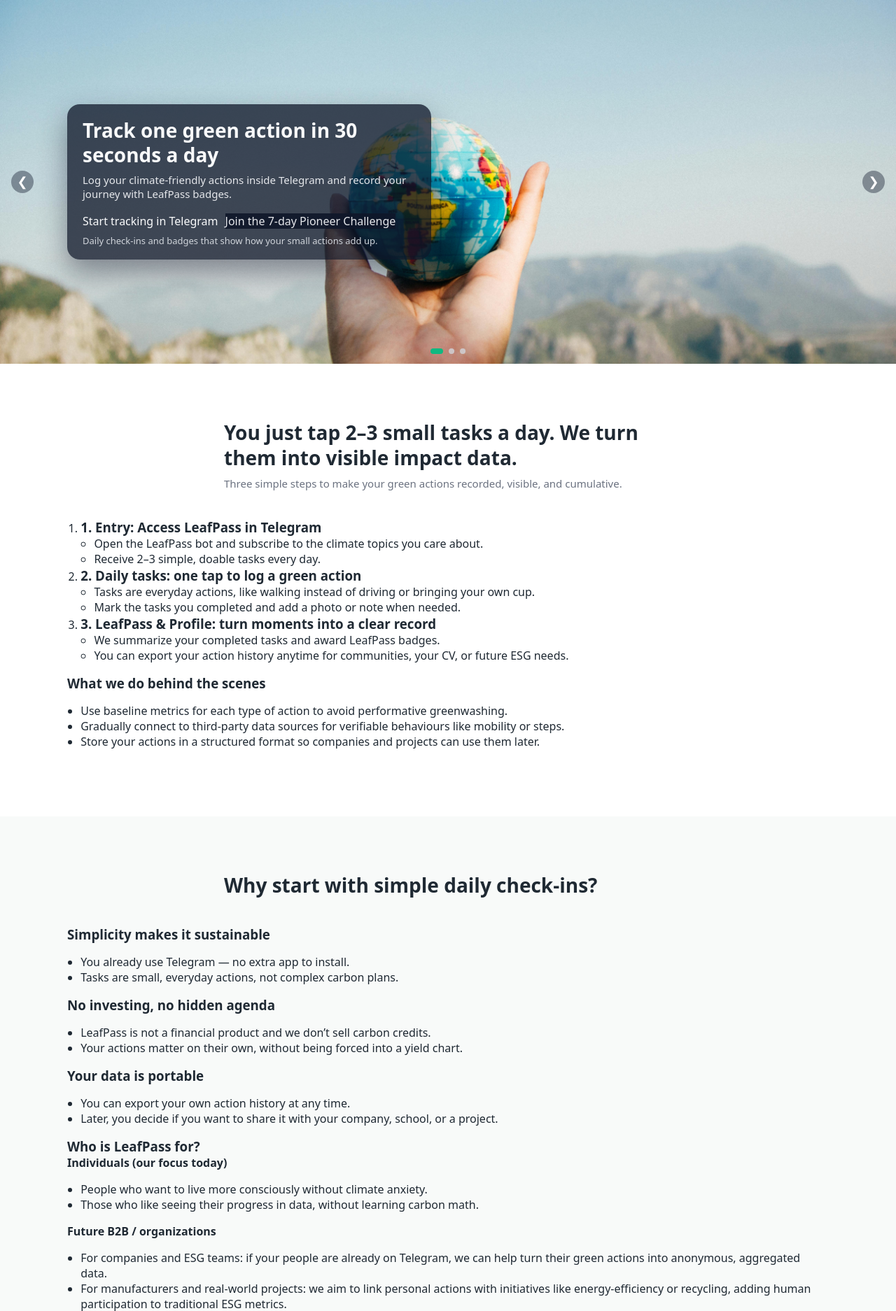
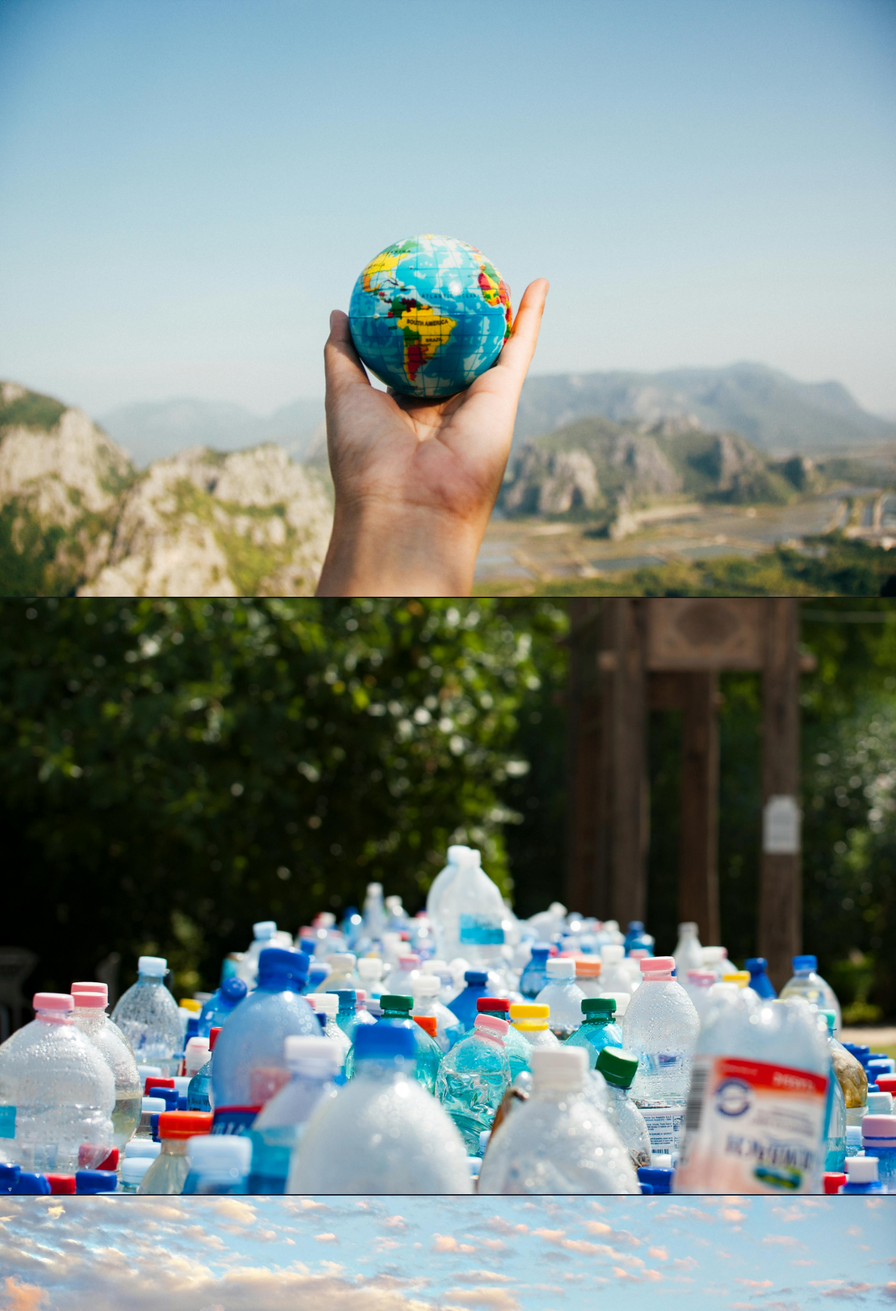
Before and after one commit to suchenyang0910-glitch/greensphere, a FastAPI app: page / in a window 1280 px wide. Shown: the part 54-1928 px from the top of the page at 70% size. Run offline with FastAPI, Linux system fonts and the light colour scheme; parts of the project's set-up code (start-up, migrations or seed data) failed here and were passed over; some libraries are stand-ins or nearby versions.

Commit message:
modified:   static/style_home.css 	modified:   templates/home.html

```diff
--- a/static/style_home.css
+++ b/static/style_home.css
@@ -103,63 +103,37 @@ h1, h2, h3, h4, p {
   border-color: var(--lp-primary-soft);
 }
 
-/* Hero：轮播 + 文案覆盖 */
+/* Hero：三张图竖向 + 文案在底部 */
 .lp-hero {
-  padding: 0;
+  padding: 0 0 60px;
+  background: #000; /* 让图片更突出，可按需改 */
 }
 
-.lp-hero-carousel {
-  position: relative;
+.lp-hero-stack {
   width: 100%;
-  max-height: 520px;
-  overflow: hidden;
-  background: #000;
+}
+.lp-hero-stack img {
+  width: 100%;
+  display: block;
+  object-fit: cover;
+}
+.lp-hero-stack img + img {
+  border-top: 2px solid #111827; /* 图片之间一条细线，可去掉 */
 }
 
-/* 新写法：横向 track 滑动 */
-.lp-hero-track {
-  display: flex;
-  width: 100%;
-  height: 100%;
-  transition: transform 0.6s ease;
+/* 文案块在三张图下面 */
+.lp-hero-text-block {
+  padding-top: 24px;
 }
-.lp-hero-slide {
-  min-width: 100%;
-  height: 100%;
-}
-.lp-hero-slide img {
-  width: 100%;
-  height: 100%;
-  max-height: 520px;
-  object-fit: cover;
-  display: block;
-}
-
-/* 文案覆盖在图片上 */
-.lp-hero-overlay-content {
-  position: absolute;
-  inset: 0;
-  display: flex;
-  align-items: center;
-  pointer-events: none;
-}
-.lp-hero-text-card {
-  max-width: 520px;
-  background: rgba(15, 23, 42, 0.76);
-  color: #f9fafb;
-  border-radius: 18px;
-  padding: 20px 22px 18px;
-  box-shadow: 0 18px 40px rgba(15, 23, 42, 0.45);
-  pointer-events: auto;
-}
-.lp-hero-text-card h1 {
+.lp-hero-text-block h1 {
   font-size: 28px;
   line-height: 1.25;
-  margin-bottom: 8px;
+  margin-bottom: 10px;
 }
 .lp-hero-subtitle {
-  color: #e5e7eb;
+  color: var(--lp-muted);
   font-size: 15px;
+  max-width: 520px;
 }
 .lp-hero-actions {
   display: flex;
@@ -168,94 +142,13 @@ h1, h2, h3, h4, p {
   margin: 18px 0 8px;
 }
 .lp-hero-caption {
-  color: #d1d5db;
+  color: var(--lp-muted);
   font-size: 13px;
 }
 
-/* 第二按钮在深色背景下 */
-.lp-hero-text-card .lp-btn-secondary {
-  background: rgba(15, 23, 42, 0.9);
-  color: #e5e7eb;
-  border-color: rgba(148, 163, 184, 0.7);
-}
-.lp-hero-text-card .lp-btn-secondary:hover {
-  background: rgba(15, 23, 42, 1);
-}
-
-/* 箭头 & dots */
-.lp-hero-nav {
-  position: absolute;
-  top: 50%;
-  transform: translateY(-50%);
-  border: none;
-  background: rgba(15, 23, 42, 0.4);
-  color: #fff;
-  width: 32px;
-  height: 32px;
-  border-radius: 999px;
-  display: flex;
-  align-items: center;
-  justify-content: center;
-  cursor: pointer;
-  padding: 0;
-  font-size: 18px;
-}
-.lp-hero-prev {
-  left: 16px;
-}
-.lp-hero-next {
-  right: 16px;
-}
-.lp-hero-nav:hover {
-  background: rgba(15, 23, 42, 0.6);
-}
-.lp-hero-dots {
-  position: absolute;
-  left: 50%;
-  bottom: 14px;
-  transform: translateX(-50%);
-  display: flex;
-  gap: 8px;
-}
-.lp-hero-dots button {
-  width: 8px;
-  height: 8px;
-  border-radius: 999px;
-  border: none;
-  background: rgba(209, 213, 219, 0.8);
-  padding: 0;
-  cursor: pointer;
-}
-.lp-hero-dots button.is-active {
-  width: 18px;
-  background: #10b981;
-}
-
-/* 小屏适配 */
-@media (max-width: 900px) {
-  .lp-hero-carousel {
-    max-height: 460px;
-  }
-  .lp-hero-text-card {
-    max-width: 100%;
-  }
-  .lp-hero-text-card h1 {
-    font-size: 22px;
+/* 小屏时标题稍微缩小 */
+@media (max-width: 640px) {
+  .lp-hero-text-block h1 {
+    font-size: 24px;
   }
 }
-@media (max-width: 640px) {
-  .lp-hero-carousel {
-    max-height: 380px;
-  }
-  .lp-hero-overlay-content {
-    align-items: flex-end;
-    padding-bottom: 16px;
-  }
-  .lp-hero-text-card {
-    margin-inline: 16px;
-    padding: 16px 14px 12px;
-  }
-  .lp-hero-nav {
-    display: none;
-  }
-}
--- a/templates/home.html
+++ b/templates/home.html
@@ -41,35 +41,22 @@
 
   <!-- Hero -->
   <section id="hero" class="lp-hero">
-  <div class="lp-hero-carousel">
-    <div class="lp-hero-track">
-      <!-- Slide 1 -->
-      <div class="lp-hero-slide">
+  <div class="lp-hero-stack">
     <img
       src="/static/images/hero-hands-holding-earth-greensphere.jpg"
       alt="双手捧住地球的插画，象征个人绿色行动守护地球 · Hands holding the Earth, symbolizing personal green actions protecting the planet"
     />
-      </div>
-      <!-- Slide 2 -->
-      <div class="lp-hero-slide">
     <img
       src="/static/images/hero-plastic-bottles-recycling-greensphere.jpg"
       alt="一堆塑料瓶子等待回收，代表减少塑料使用和垃圾分类 · A pile of plastic bottles waiting to be recycled, representing reduced plastic use and waste sorting"
     />
-      </div>
-      <!-- Slide 3 -->
-      <div class="lp-hero-slide">
     <img
       src="/static/images/hero-factory-smokestacks-carbon-emission-greensphere.jpg"
       alt="多座冒烟的工厂烟囱，展现碳排放与气候变化问题 · Multiple factory chimneys emitting smoke, highlighting carbon emissions and climate change"
     />
   </div>
-    </div>
 
-    <!-- 文案覆盖在轮播图上 -->
-    <div class="lp-hero-overlay-content">
-      <div class="lp-container">
-        <div class="lp-hero-text-card">
+  <div class="lp-container lp-hero-text-block">
     <h1 data-i18n="hero.title">每天 30 秒，记录一件绿色小事</h1>
     <p class="lp-hero-subtitle" data-i18n="hero.subtitle">
       在 Telegram 里轻松打卡，用 LeafPass 记录你的每一次绿色行动。
@@ -96,23 +83,7 @@
       每日打卡 + 徽章收集，一眼看到自己为地球做了多少小事。
     </p>
   </div>
-      </div>
-    </div>
-
-    <button class="lp-hero-nav lp-hero-prev" aria-label="Previous slide">
-      &#10094;
-    </button>
-    <button class="lp-hero-nav lp-hero-next" aria-label="Next slide">
-      &#10095;
-    </button>
-    <div class="lp-hero-dots">
-      <button class="is-active" data-index="0"></button>
-      <button data-index="1"></button>
-      <button data-index="2"></button>
-    </div>
-  </div>
 </section>
-
 
 
   <!-- What & How -->
```
Lines whose indentation alone changed are shown as unchanged.
